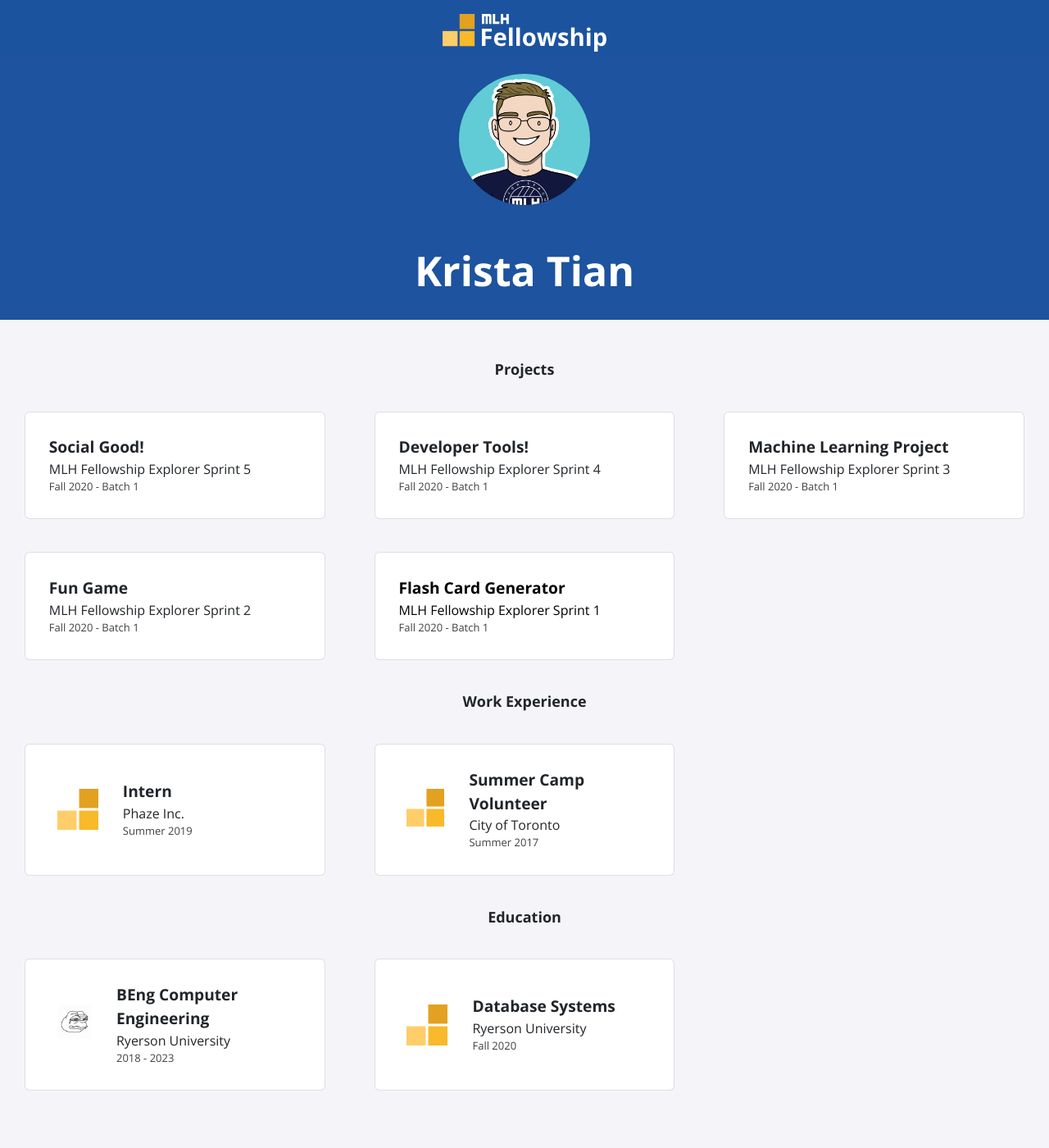
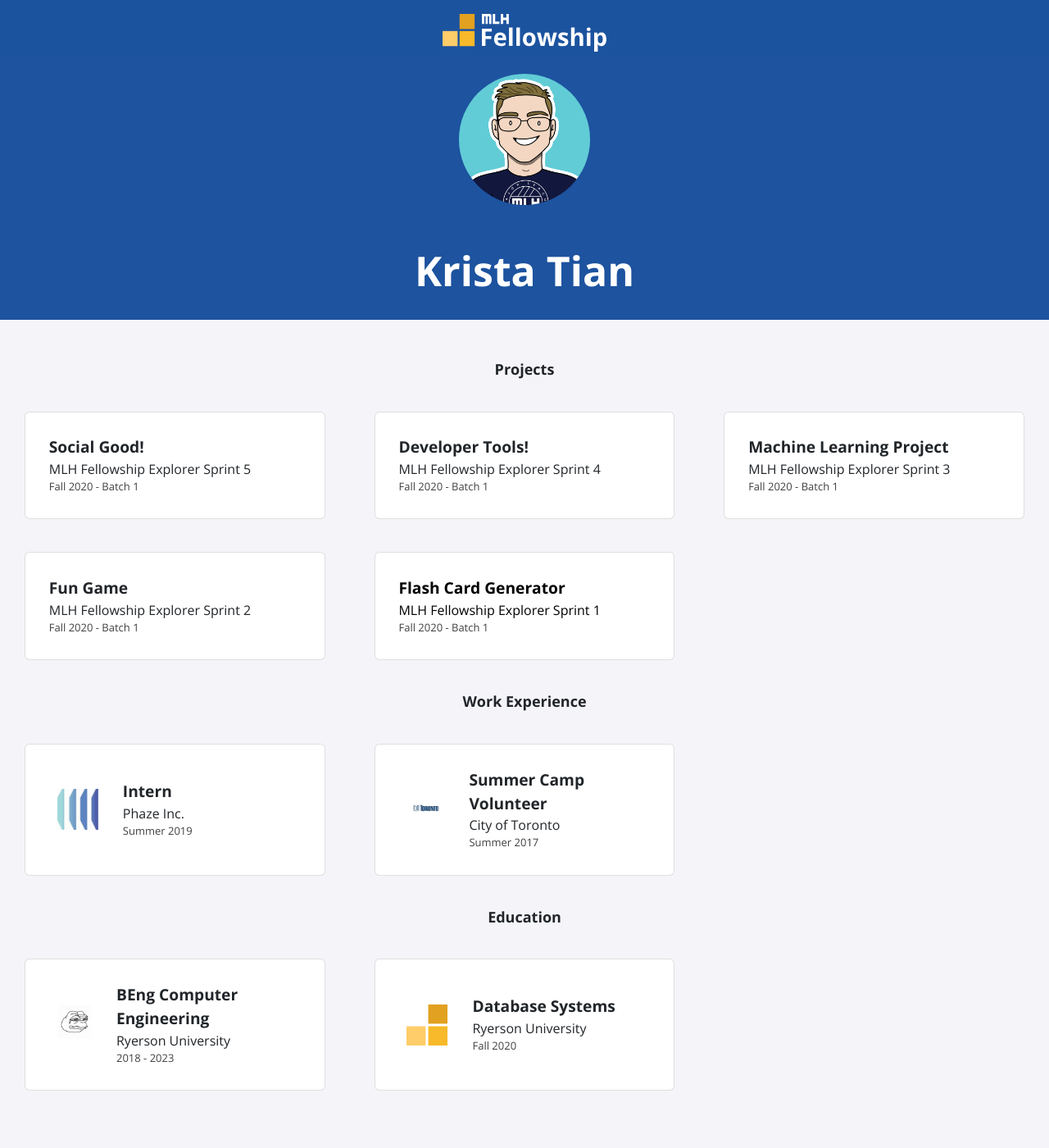
Before and after one commit to kristatian/kristatian.github.io, a Jekyll site: the page built from index.html, in a window 1280 px wide. Shown: the whole page at 82% size. Built offline with Jekyll 4.4.1, drawn with Linux system fonts in a browser that asks for light colours; nearby versions of some CDN libraries.

Commit message:
Updated Logos

```diff
--- a/_data/experience.yml
+++ b/_data/experience.yml
@@ -1,9 +1,9 @@
 - role: Intern
   company: Phaze Inc.
   dates: Summer 2019
-  logo: fellowship.svg
+  logo: th.jpg
 
 - role: Summer Camp Volunteer
   company: City of Toronto
   dates: Summer 2017
-  logo: fellowship.svg
+  logo: cropped_Logo-08.png
```
